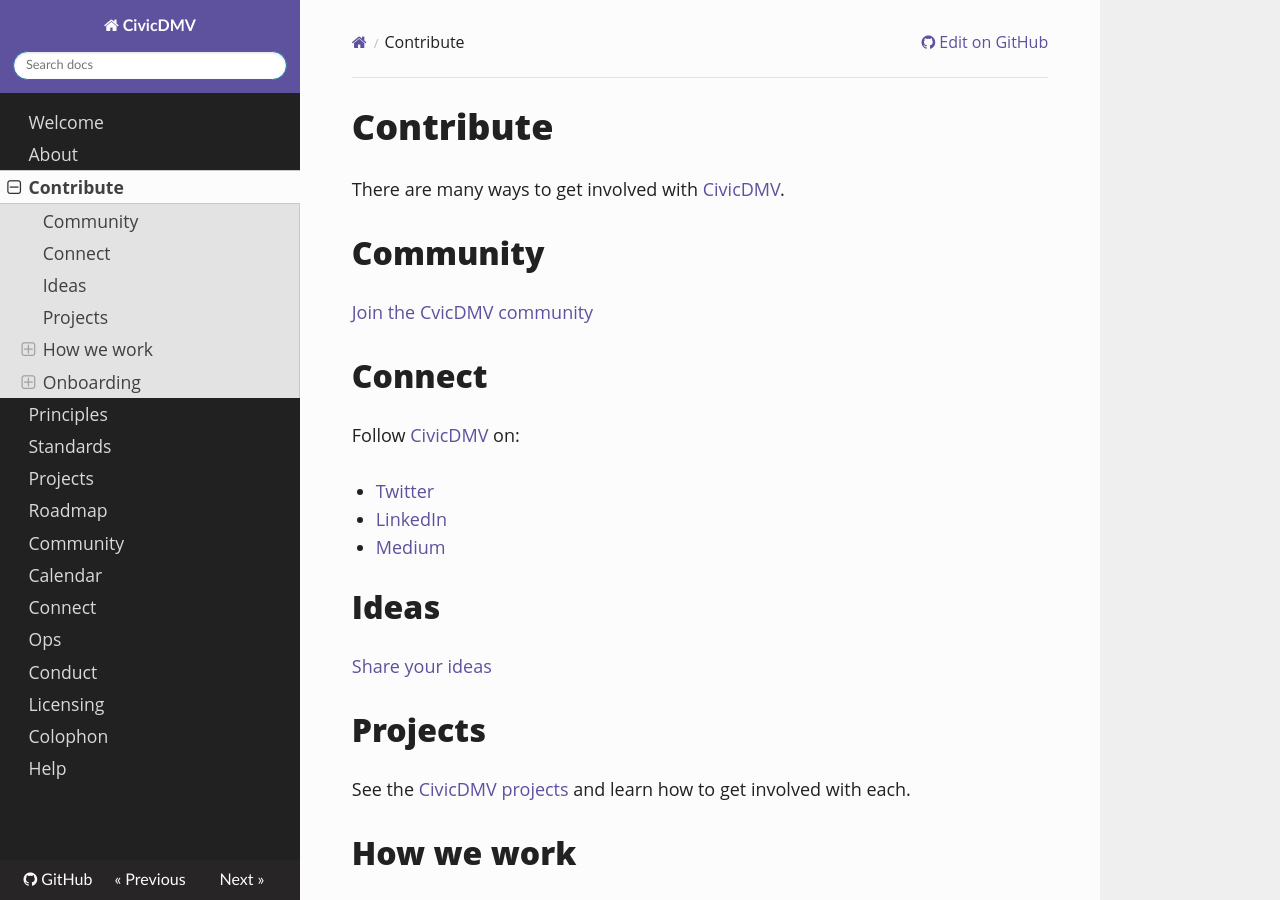
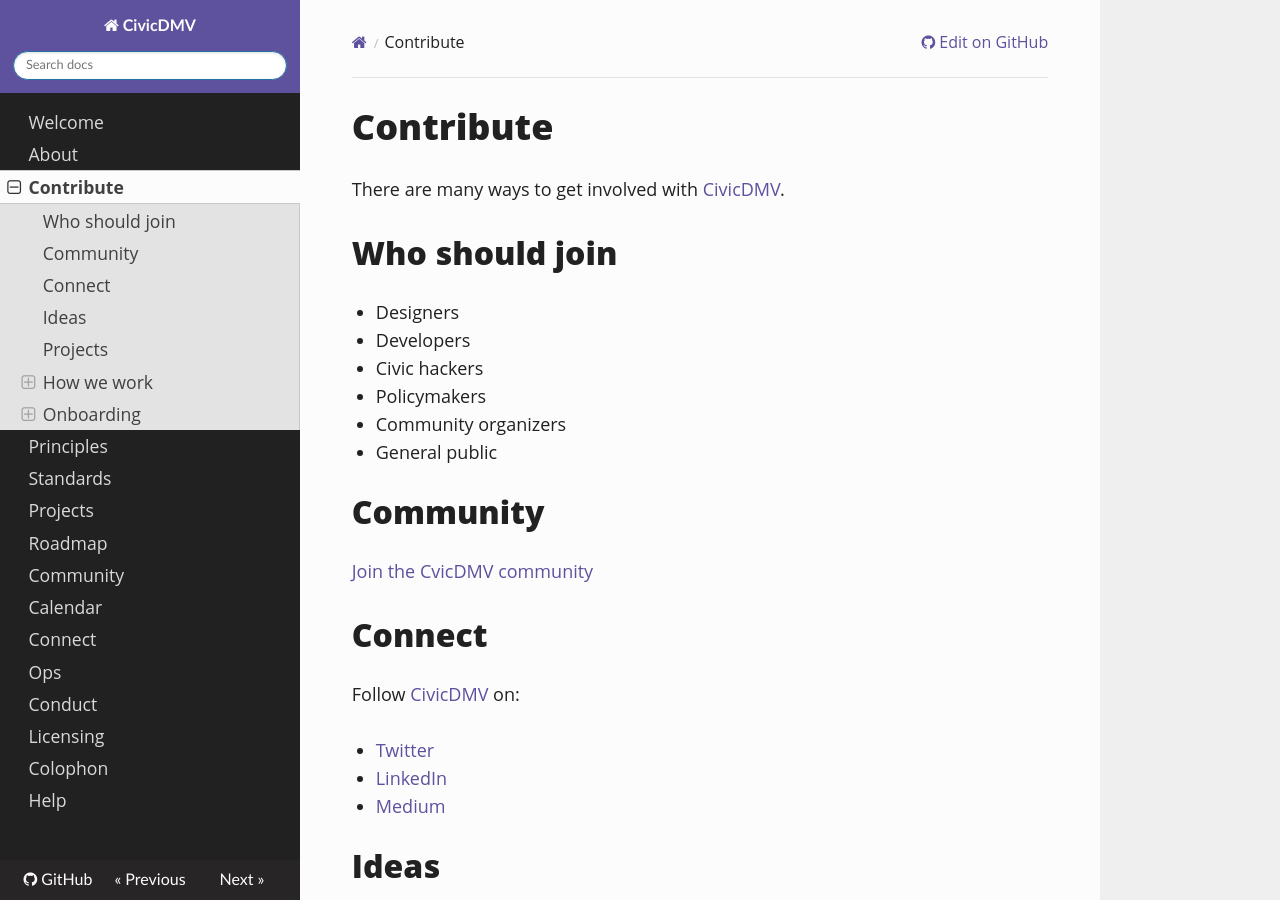
Before and after one commit to civicdmv/handbook, an MkDocs documentation site: the page built from docs/contribute.md, in a window 1280 px wide and 900 px high. Built offline with MkDocs 1.6.1, drawn with Linux system fonts in a browser that asks for light colours; nearby versions of some CDN libraries; old or Windows-style settings are respelled for this version of MkDocs.

Commit message:
Update contribute.md

```diff
--- a/docs/contribute.md
+++ b/docs/contribute.md
@@ -1,6 +1,15 @@
 # Contribute
 
 There are many ways to get involved with [CivicDMV](https://civicdmv.org/).
+
+## Who should join
+
+* Designers
+* Developers
+* Civic hackers
+* Policymakers
+* Community organizers
+* General public
 
 ## Community
 
```
